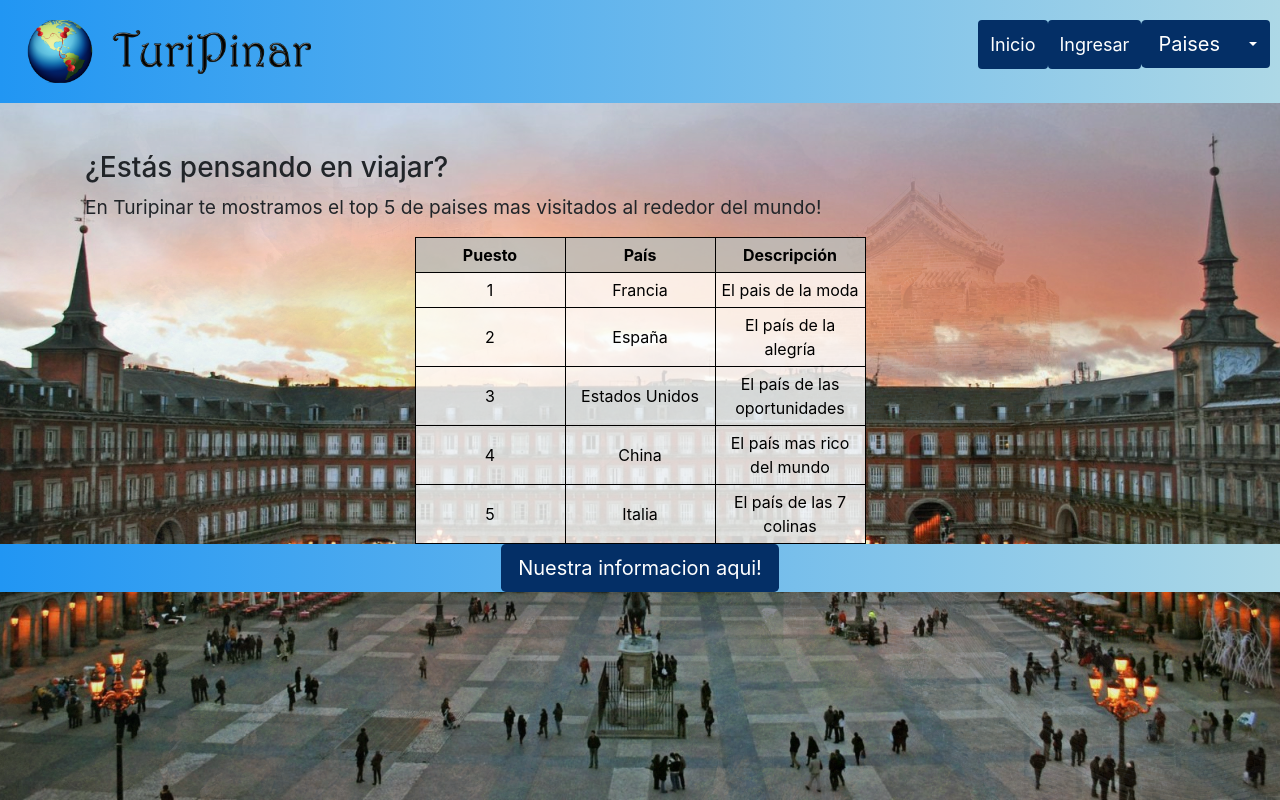
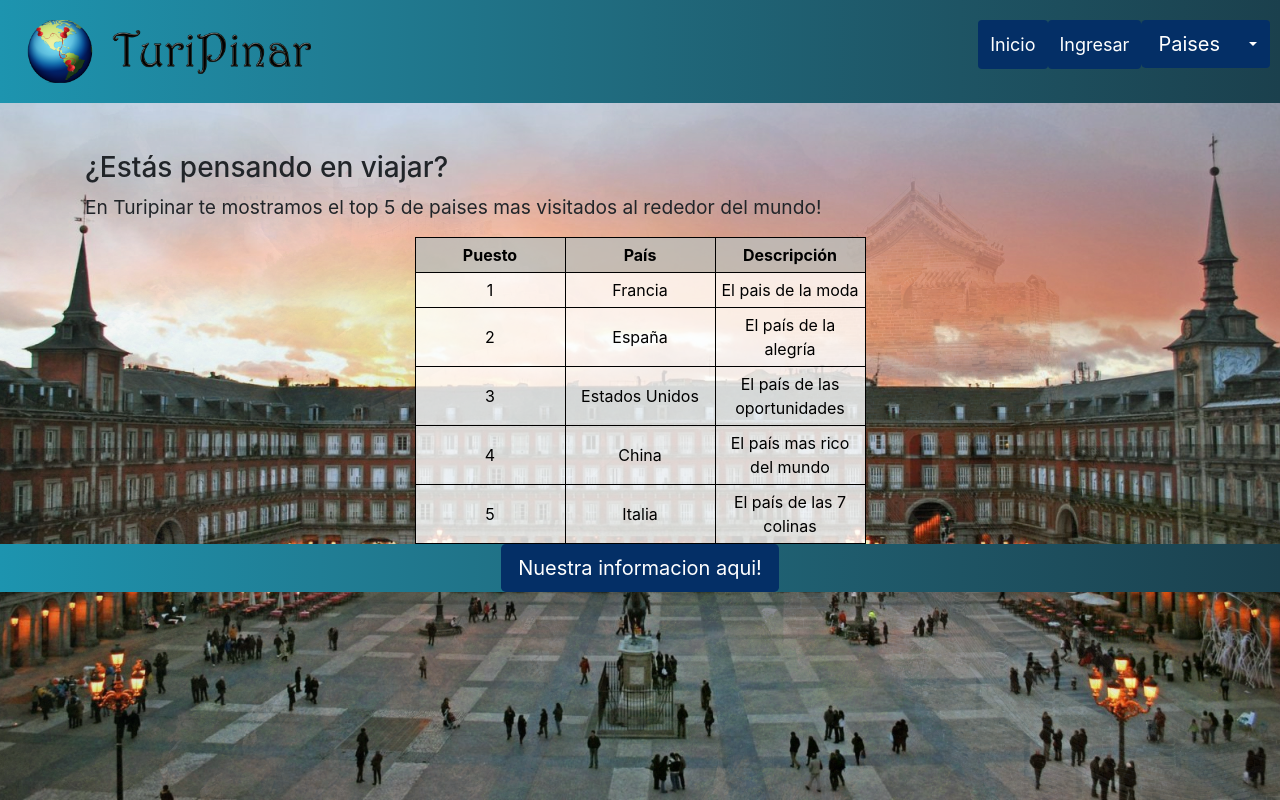
Before and after one commit to agus-aldunate/Proyecto1, a PHP site: page /Index.html in a window 1280 px wide. Run offline with PHP 8.4, Linux system fonts and the light colour scheme; some libraries are stand-ins or nearby versions.

Commit message:
gradiente color

```diff
--- a/css/diseño.css
+++ b/css/diseño.css
@@ -10,7 +10,7 @@ body {
 }
 
 .header {
-  background-image: linear-gradient(to left, lightblue, #2196f3 );
+  background: linear-gradient(to right, rgb(29, 148, 175), rgb(32, 126, 149), rgb(32, 105, 124), rgb(30, 84, 100), rgb(27, 64, 77));
   padding: 20px 10px;
 }
 
@@ -68,7 +68,7 @@ td{
     left: 0;
     bottom: 0;
     width: 100%;
-    background-image: linear-gradient(to left, lightblue, #2196f3 );
+    background: linear-gradient(to right,rgb(29, 148, 175), rgb(32, 126, 149), rgb(32, 105, 124), rgb(30, 84, 100), rgb(27, 64, 77));
     color: white;
     text-align: center;
     font-size:110%
```
